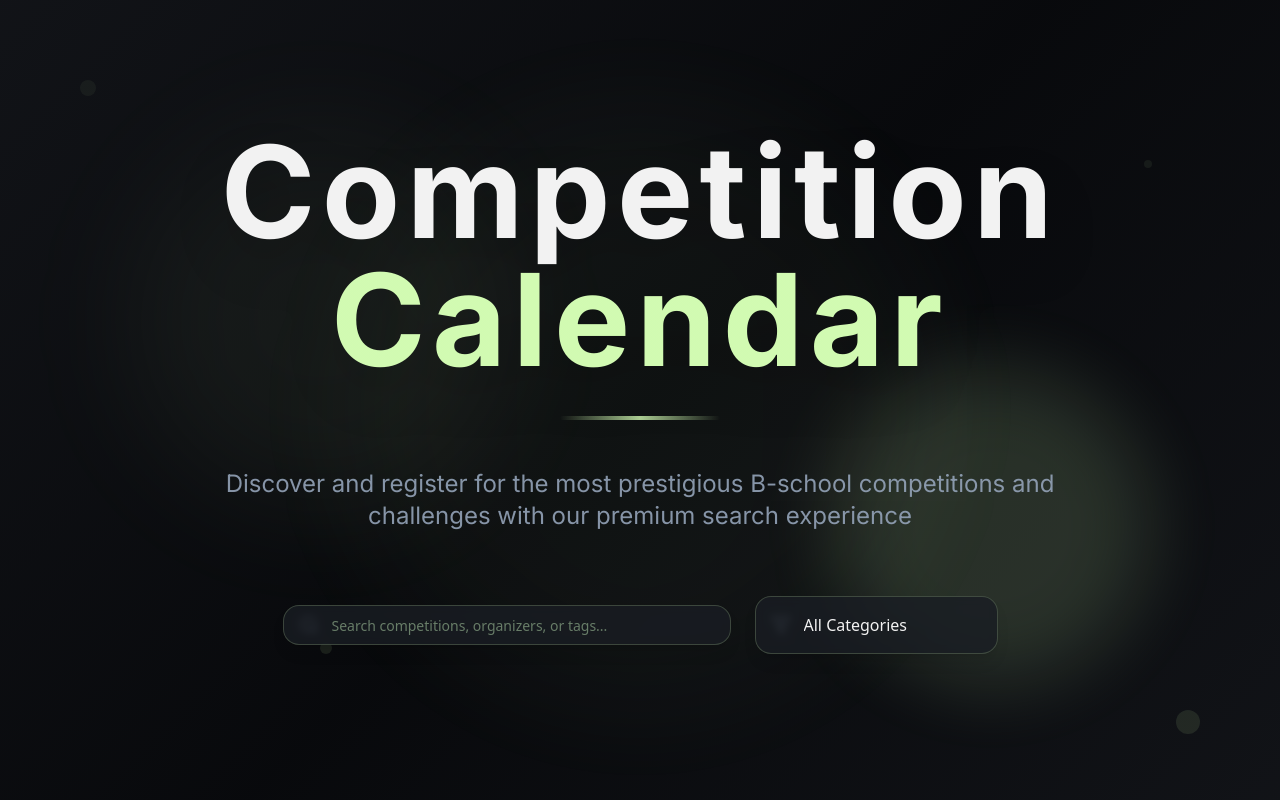
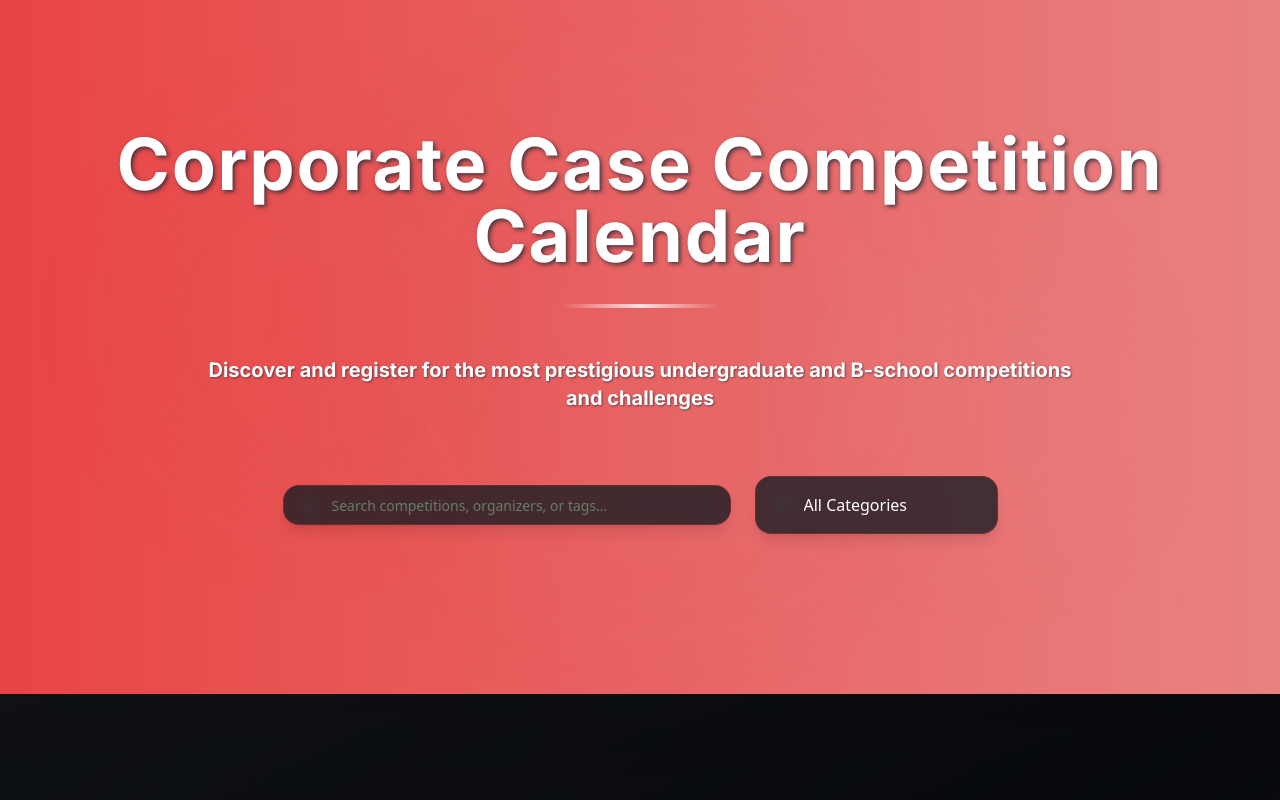
Before and after one commit to shagunsrcc/bold-calendar-canvas, a React (Vite) app: page / in a window 1280 px wide. Shown: the top 800 px of the page. Built offline with nearby package versions, Linux system fonts and the light colour scheme.

Commit message:
Update theme and text
Updated the color theme with a red gradient overlay, white font color, bold font weight, and optional text shadow. Also updated the heading to "Corporate Case Competition Calender" and modified the subtitle text.

```diff
--- a/src/components/CompetitionCalendar.tsx
+++ b/src/components/CompetitionCalendar.tsx
@@ -440,17 +440,14 @@ const CompetitionCalendar: React.FC = () => {
         </div>
 
         <div className="max-w-7xl mx-auto text-center relative z-10">
-          <h1 className="font-inter text-7xl md:text-9xl font-black text-premium-text mb-8 tracking-wider leading-tight drop-shadow-2xl">
-            Competition
-            <span className="block bg-gradient-to-r from-premium-accent to-premium-glow bg-clip-text text-transparent drop-shadow-none">
-              Calendar
-            </span>
+          <h1 className="font-inter text-6xl md:text-7xl font-extrabold text-white mb-8 tracking-wide leading-tight" style={{ textShadow: '2px 2px 4px rgba(31, 41, 55, 0.8)' }}>
+            Corporate Case Competition Calendar
           </h1>
 
-          <div className="w-40 h-1 bg-gradient-to-r from-transparent via-premium-accent to-transparent mx-auto rounded-full mb-12 opacity-80"></div>
+          <div className="w-40 h-1 bg-gradient-to-r from-transparent via-white to-transparent mx-auto rounded-full mb-12 opacity-80"></div>
 
-          <p className="font-inter text-xl md:text-2xl text-premium-muted max-w-4xl mx-auto leading-relaxed mb-16 opacity-90">
-            Discover and register for the most prestigious B-school competitions and challenges with our premium search experience
+          <p className="font-inter text-lg md:text-xl text-white max-w-4xl mx-auto leading-relaxed mb-16 font-bold" style={{ textShadow: '1px 1px 2px rgba(31, 41, 55, 0.6)' }}>
+            Discover and register for the most prestigious undergraduate and B-school competitions and challenges
           </p>
 
           {/* Premium Search Section */}
--- a/src/index.css
+++ b/src/index.css
@@ -29,14 +29,19 @@ All colors MUST be HSL.
     --accent: 94 89% 84%;
     --accent-foreground: 240 20% 1%;
 
+    /* Red gradient theme colors */
+    --vivid-red: 0 78% 59%;
+    --soft-red: 0 70% 71%;
+    --red-gradient: linear-gradient(90deg, hsl(var(--vivid-red)), hsl(var(--soft-red)));
+
     /* Premium 3D design system */
     --premium-dark: 222 15% 8%;
     --premium-darker: 222 20% 4%;
     --premium-card: 222 15% 12%;
-    --premium-text: 0 0% 95%;
-    --premium-muted: 215 20% 65%;
-    --premium-accent: 94 89% 84%;
-    --premium-glow: 94 89% 84%;
+    --premium-text: 0 0% 100%;
+    --premium-muted: 215 20% 75%;
+    --premium-accent: 0 78% 59%;
+    --premium-glow: 0 70% 71%;
 
     /* Custom calendar colors */
     --calendar-bg: 222 15% 8%;
@@ -53,10 +58,10 @@ All colors MUST be HSL.
     --color-5: 264 6% 24%;   /* Jet - 3D3B40 */
 
     /* Premium 3D gradients */
-    --gradient-dark: linear-gradient(135deg, hsl(222 15% 8%) 0%, hsl(222 20% 4%) 50%, hsl(222 15% 8%) 100%);
+    --gradient-dark: var(--red-gradient);
     --gradient-card: linear-gradient(145deg, hsl(222 15% 14%) 0%, hsl(222 15% 10%) 100%);
-    --gradient-premium: linear-gradient(135deg, hsl(94 89% 84%) 0%, hsl(142 76% 73%) 50%, hsl(94 89% 84%) 100%);
-    --gradient-accent: linear-gradient(135deg, hsl(358 100% 20%) 0%, hsl(358 100% 35%) 100%);
+    --gradient-premium: var(--red-gradient);
+    --gradient-accent: var(--red-gradient);
 
     /* Enhanced gradients for visual appeal */
     --gradient-1: linear-gradient(145deg, hsl(222 15% 14%) 0%, hsl(222 15% 10%) 100%);
--- a/tailwind.config.ts
+++ b/tailwind.config.ts
@@ -73,6 +73,10 @@ export default {
 					accent: 'hsl(var(--premium-accent))',
 					glow: 'hsl(var(--premium-glow))'
 				},
+				red: {
+					vivid: 'hsl(var(--vivid-red))',
+					soft: 'hsl(var(--soft-red))',
+				},
 				'color-1': 'hsl(var(--color-1))',
 				'color-2': 'hsl(var(--color-2))',
 				'color-3': 'hsl(var(--color-3))',
```
